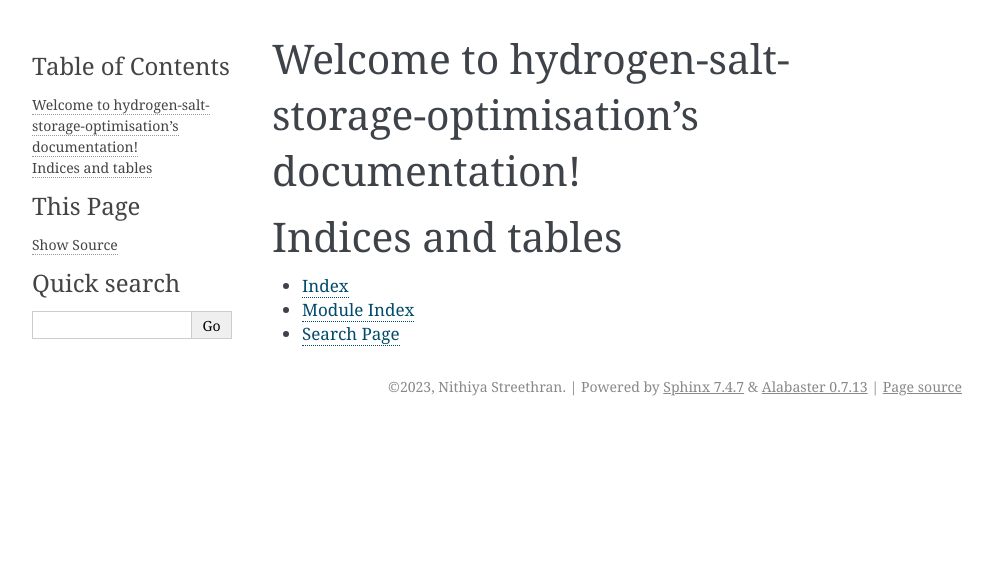
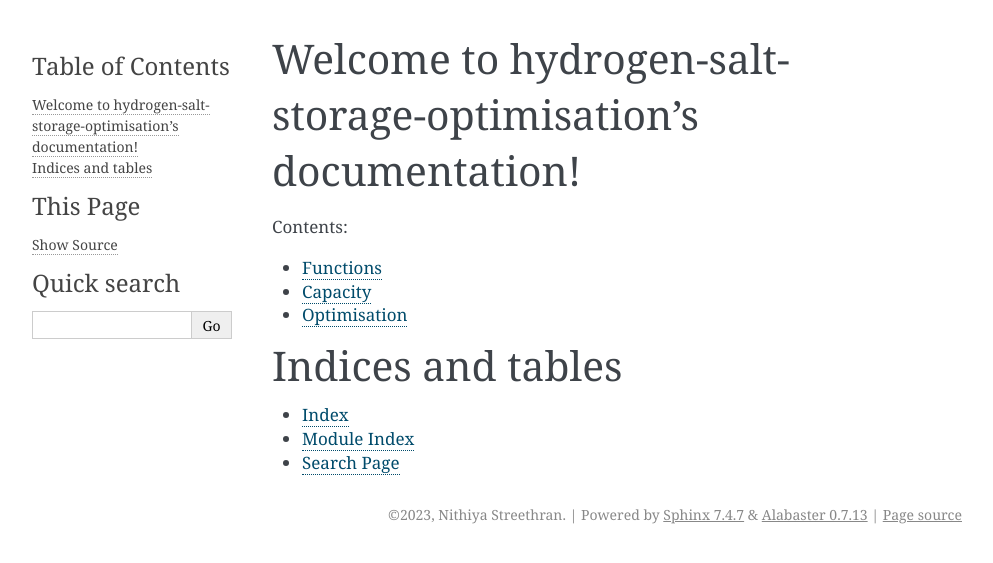
Before and after one commit to wind-to-hydrogen-toolkit/hydrogen-salt-storage, a Sphinx documentation site: the page built from docs/index.rst, in a window 1280 px wide. Shown: the top 563 px of the page, without its empty margins (148-1141 px from the left). Built offline with Sphinx 7.4.7, drawn with Linux system fonts in a browser that asks for light colours.

Commit message:
add autodoc

```diff
--- /dev/null
+++ b/docs/capacity.rst
@@ -0,0 +1,5 @@
+Capacity
+========
+
+.. automodule:: src.capacity
+   :members:
--- a/docs/conf.py
+++ b/docs/conf.py
@@ -6,6 +6,9 @@
 # -- Project information -----------------------------------------------------
 # https://www.sphinx-doc.org/en/master/usage/configuration.html#project-information
 
+import sys
+sys.path.append('..')
+
 project = 'hydrogen-salt-storage-optimisation'
 copyright = '2023, Nithiya Streethran'
 author = 'Nithiya Streethran'
@@ -13,12 +16,10 @@
 # -- General configuration ---------------------------------------------------
 # https://www.sphinx-doc.org/en/master/usage/configuration.html#general-configuration
 
-extensions = []
+extensions = ['sphinx.ext.autodoc']
 
 templates_path = ['_templates']
 exclude_patterns = ['_build', 'Thumbs.db', '.DS_Store']
-
-
 
 # -- Options for HTML output -------------------------------------------------
 # https://www.sphinx-doc.org/en/master/usage/configuration.html#options-for-html-output
--- /dev/null
+++ b/docs/functions.rst
@@ -0,0 +1,5 @@
+Functions
+=========
+
+.. automodule:: src.functions
+   :members:
--- a/docs/index.rst
+++ b/docs/index.rst
@@ -10,6 +10,9 @@
    :maxdepth: 2
    :caption: Contents:
 
+   functions
+   capacity
+   optimisation
 
 
 Indices and tables
--- /dev/null
+++ b/docs/optimisation.rst
@@ -0,0 +1,5 @@
+Optimisation
+============
+
+.. automodule:: src.optimisation
+   :members:
```
Also changed, not shown: other parts of docs/index.rst (+1 -1 lines).
